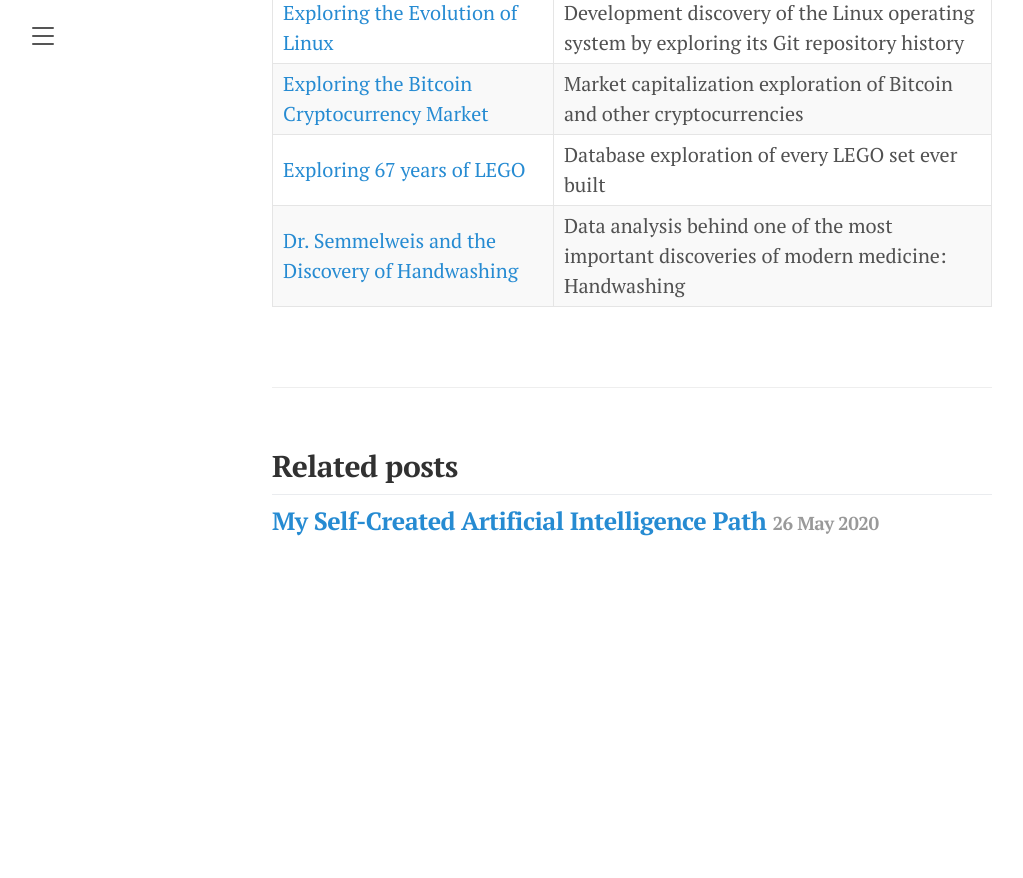
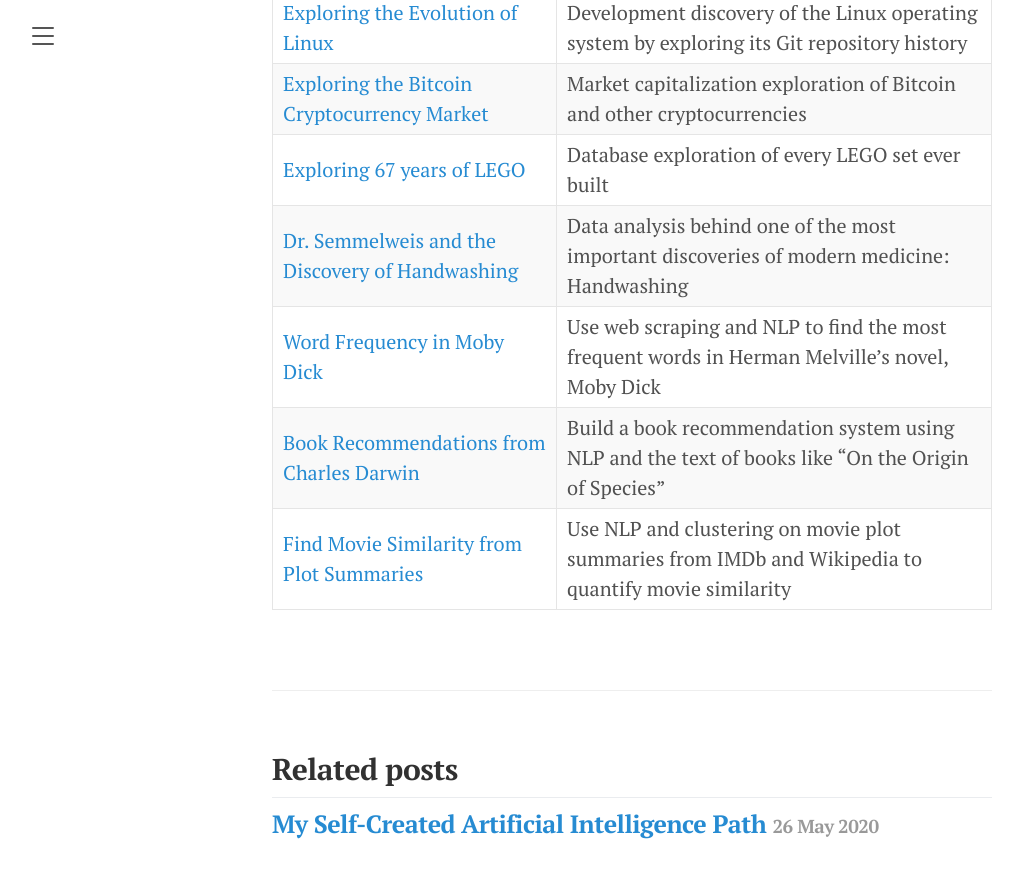
Before and after one commit to florentfettu/florentfettu.github.io, a Jekyll site: the page built from _posts/2020-05-25-my-data-science-portfolio.md, in a window 1280 px wide and 900 px high, scrolled down 2060 px. Shown: the top 878 px of the window, without its empty margins (8-1031 px from the left). Built offline with Jekyll 4.4.1, drawn with Linux system fonts in a browser that asks for light colours; nearby versions of some CDN libraries; before the commit the page ends 2657 px from its top, so only the background shows below that.

Commit message:
Update 2020-05-25-my-data-science-portfolio.md

```diff
--- a/_posts/2020-05-25-my-data-science-portfolio.md
+++ b/_posts/2020-05-25-my-data-science-portfolio.md
@@ -52,3 +52,6 @@
 | <a href="https://nbviewer.jupyter.org/github/florentfettu/DataCamp-Projects/blob/master/Exploring%20the%20Bitcoin%20Cryptocurrency%20Market/notebook.ipynb" target="_blank">Exploring the Bitcoin Cryptocurrency Market </a> | Market capitalization exploration of Bitcoin and other cryptocurrencies |
 | <a href="https://nbviewer.jupyter.org/github/florentfettu/DataCamp-Projects/blob/master/Exploring%2067%20years%20of%20LEGO/notebook.ipynb" target="_blank">Exploring 67 years of LEGO </a> | Database exploration of every LEGO set ever built |
 | <a href="https://nbviewer.jupyter.org/github/florentfettu/DataCamp-Projects/blob/master/Dr.%20Semmelweis%20and%20the%20Discovery%20of%20Handwashing/notebook.ipynb" target="_blank">Dr. Semmelweis and the Discovery of Handwashing </a> | Data analysis behind one of the most important discoveries of modern medicine: Handwashing |
+| <a href="https://nbviewer.jupyter.org/github/florentfettu/DataCamp-Projects/blob/master/Word%20Frequency%20in%20Moby%20Dick/notebook.ipynb" target="_blank">Word Frequency in Moby Dick </a>| Use web scraping and NLP to find the most frequent words in Herman Melville's novel, Moby Dick |
+| <a href="https://nbviewer.jupyter.org/github/florentfettu/DataCamp-Projects/blob/master/Book%20Recommendations%20from%20Charles%20Darwin/notebook.ipynb" target="_blank">Book Recommendations from Charles Darwin </a>| Build a book recommendation system using NLP and the text of books like "On the Origin of Species" |
+| <a href="https://nbviewer.jupyter.org/github/florentfettu/DataCamp-Projects/blob/master/Find%20Movie%20Similarity%20from%20Plot%20Summaries/notebook.ipynb" target="_blank">Find Movie Similarity from Plot Summaries </a>| Use NLP and clustering on movie plot summaries from IMDb and Wikipedia to quantify movie similarity |
```
